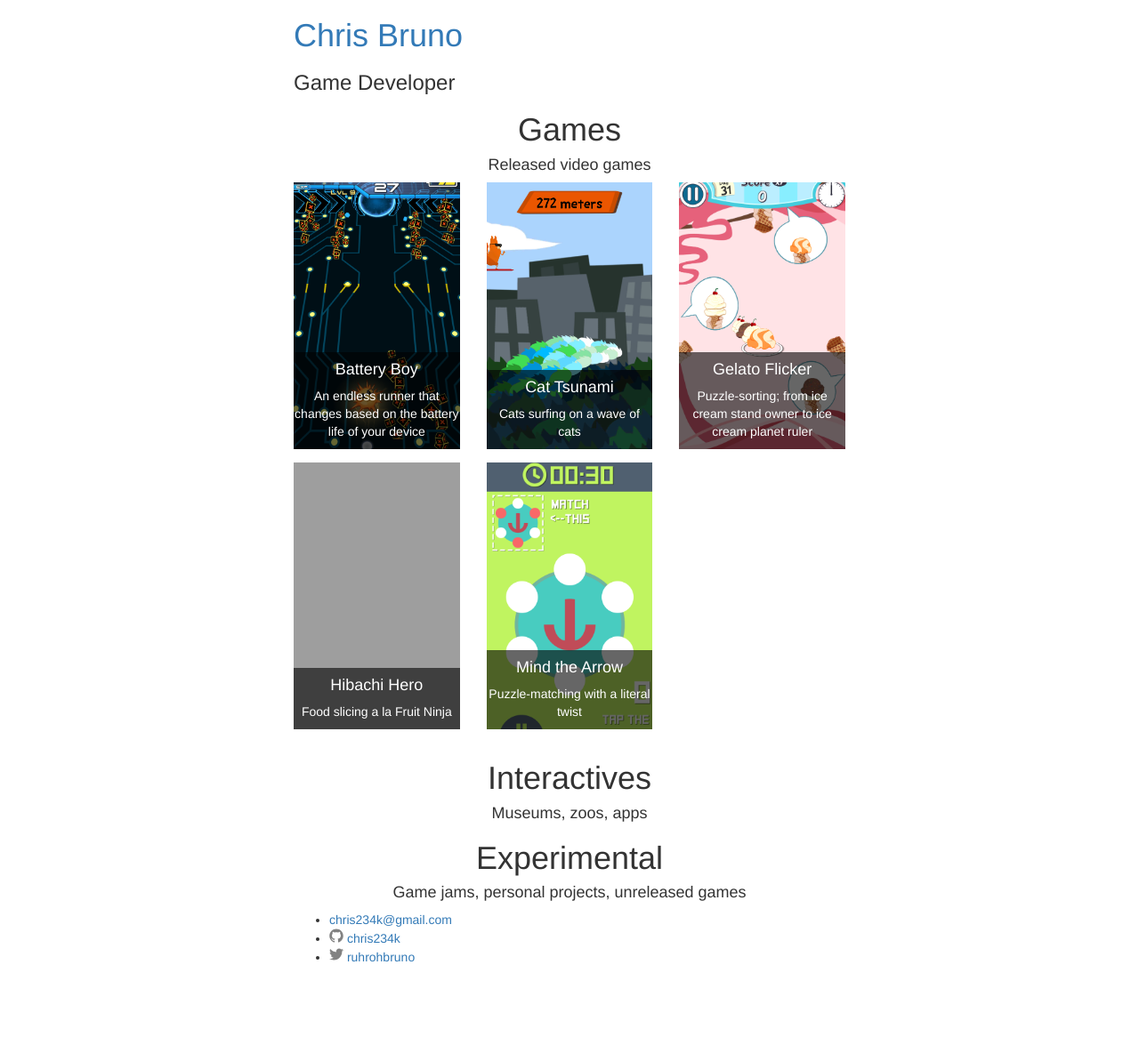
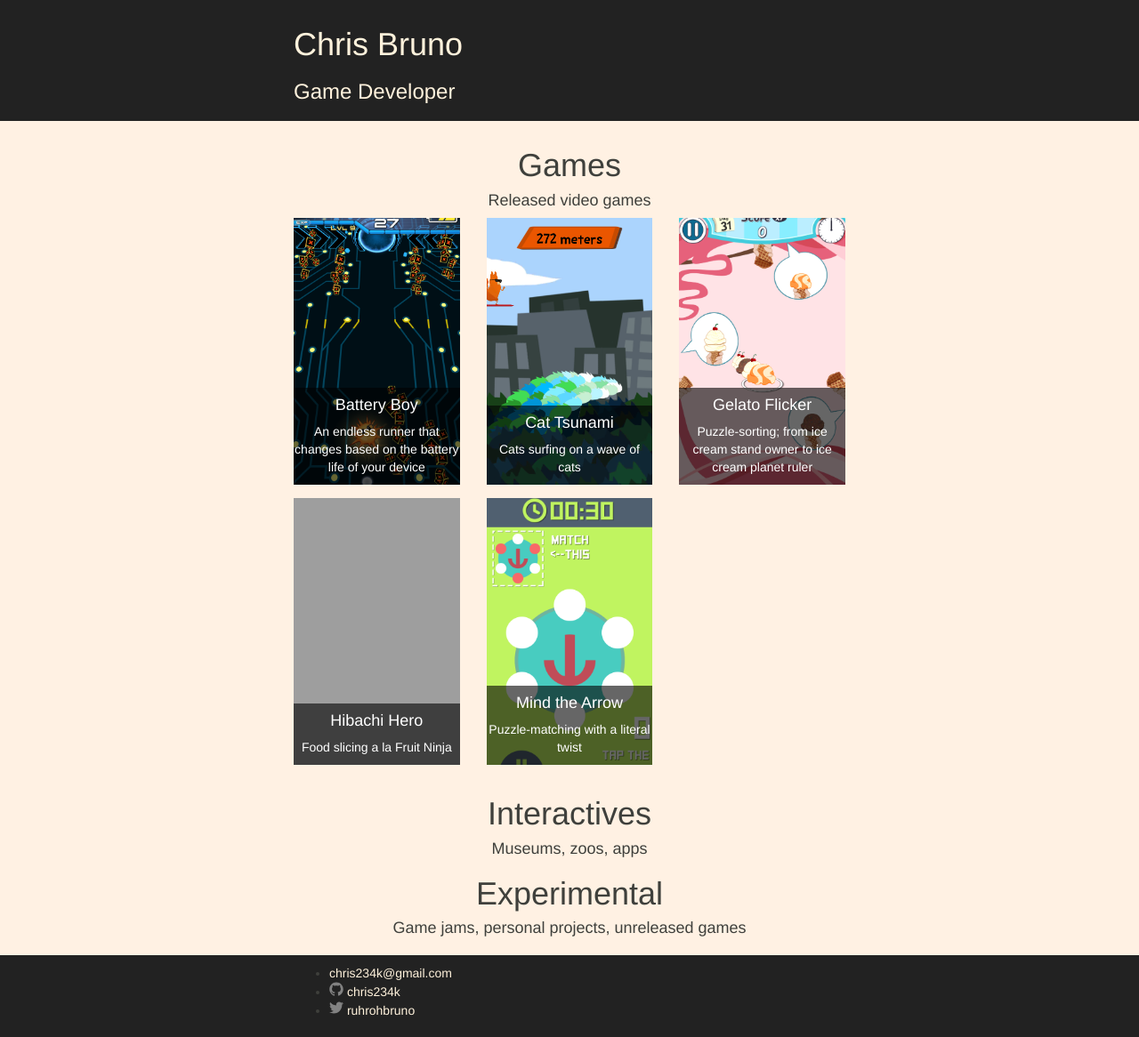
Before and after one commit to Chris234k/chris234k.github.io, a Jekyll site: the page built from index.html, in a window 1280 px wide. Shown: the whole page at 89% size. Built offline with Jekyll 4.4.1, drawn with Linux system fonts in a browser that asks for light colours; before the commit the page ends 1096 px from its top, so only the background shows below that; grey boxes are pictures that could not be loaded.

Commit message:
Not happy with the colors, but at least I know how it works

```diff
--- a/assets/css/style.scss
+++ b/assets/css/style.scss
@@ -1,13 +1,39 @@
 ---
 ---
 @import "bootstrap";
+
+body {
+    color: #3F403C;
+}
+
+a {
+    color: #FFF2DC;
+}
+
+#header_wrap {
+    background: #222222;
+    color: #FFF2DC;
+}
+
+#footer_wrap {
+    background: #222222;
+}
+
+#main_content_wrap {
+    background: #FFF1E3;
+}
+
+.outer {
+    background: #222222;
+}
 
 .inner {
     position: relative;
     max-width: 640px;
     margin: 0 auto;
-    padding-left: 10px;
-    padding-right: 10px;
+    // padding-left: 10px;
+    // padding-right: 10px;
+    padding: 10px;
 }
 
 .center-cropped {
```
